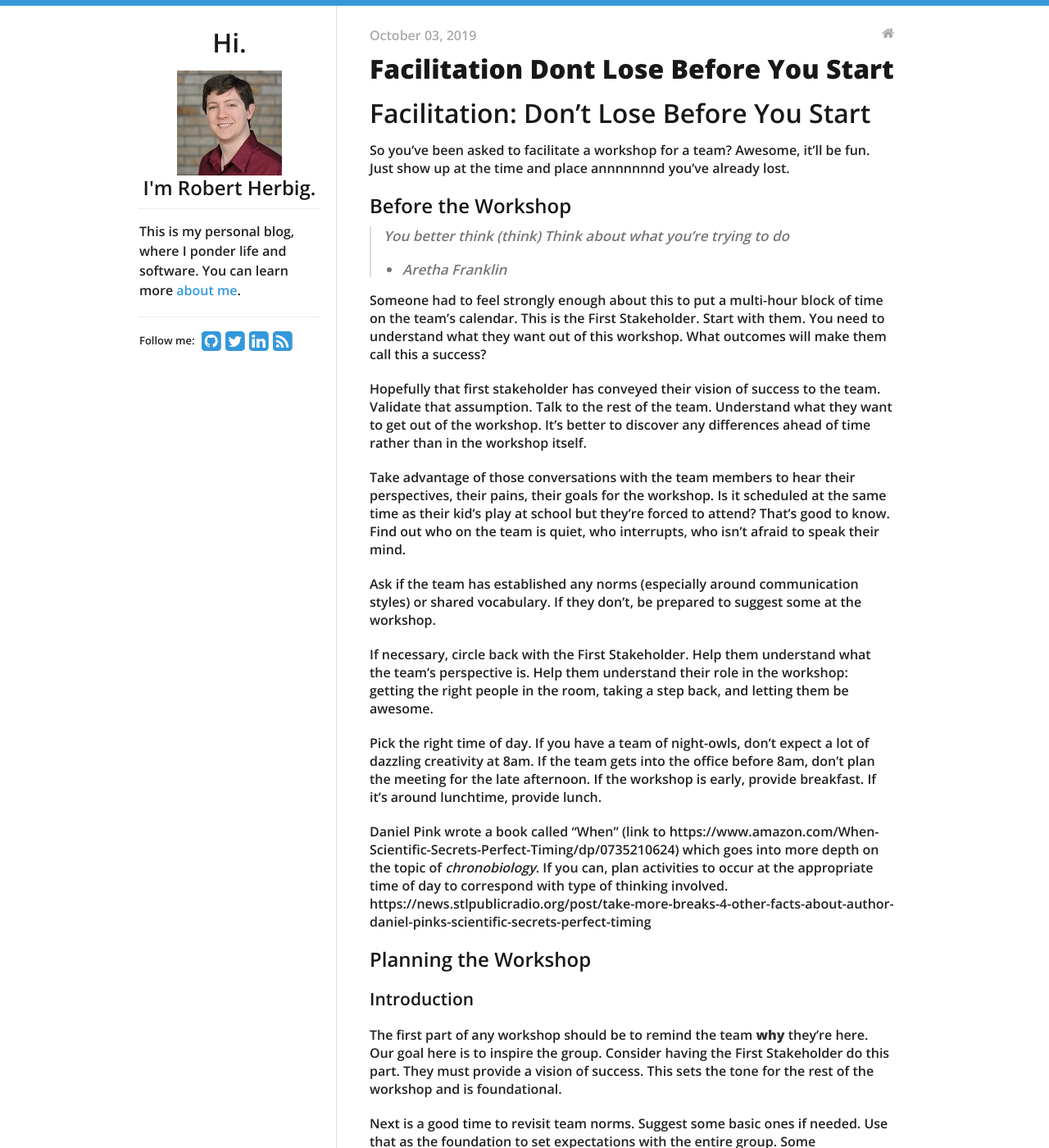
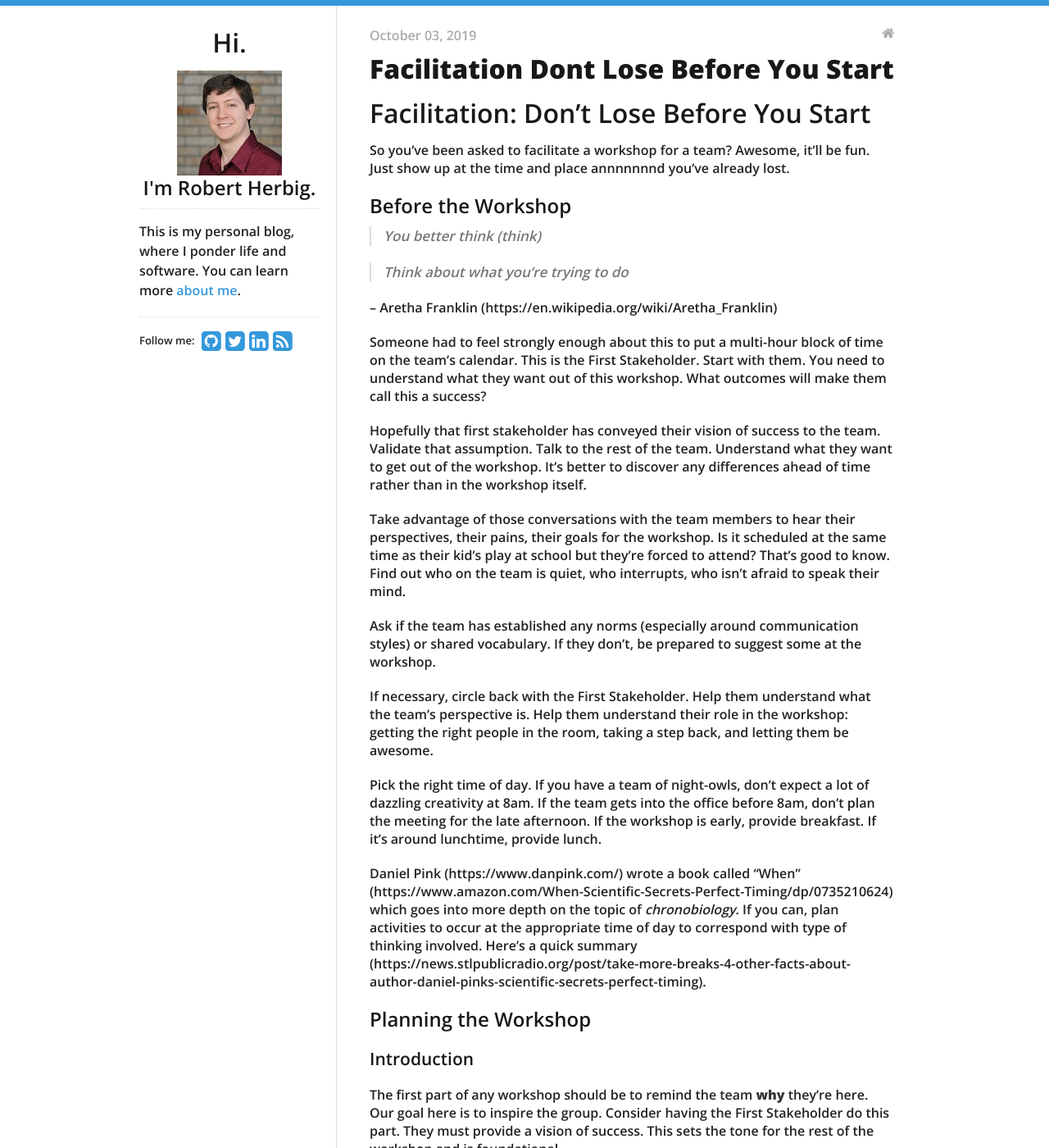
Before and after one commit to rpherbig/rpherbig.github.io, a Jekyll site: the page built from _posts/2019-10-03-facilitation-dont-lose-before-you-start.markdown, in a window 1280 px wide and 1400 px high. Shown: the whole window at 82% size. Built offline with Jekyll 4.4.1, drawn with Linux system fonts in a browser that asks for light colours; nearby versions of some CDN libraries; our own code applies the rules of GitHub Pages for plain Markdown files; part of the change alters nothing that is shown; some of the changed text lies outside the part shown.

Commit message:
Minor formatting fix, add a few notes

```diff
--- a/_posts/2019-10-03-facilitation-dont-lose-before-you-start.markdown
+++ b/_posts/2019-10-03-facilitation-dont-lose-before-you-start.markdown
@@ -5,8 +5,10 @@ So you've been asked to facilitate a workshop for a team? Awesome, it'll be fun.
 ## Before the Workshop
 
 > You better think (think)
+
 > Think about what you're trying to do
-- Aretha Franklin
+
+-- Aretha Franklin (https://en.wikipedia.org/wiki/Aretha_Franklin)
 
 Someone had to feel strongly enough about this to put a multi-hour block of time on the team's calendar. This is the First Stakeholder. Start with them. You need to understand what they want out of this workshop. What outcomes will make them call this a success?
 
@@ -20,7 +22,7 @@ If necessary, circle back with the First Stakeholder. Help them understand what
 
 Pick the right time of day. If you have a team of night-owls, don't expect a lot of dazzling creativity at 8am. If the team gets into the office before 8am, don't plan the meeting for the late afternoon. If the workshop is early, provide breakfast. If it's around lunchtime, provide lunch.
 
-Daniel Pink wrote a book called "When" (link to https://www.amazon.com/When-Scientific-Secrets-Perfect-Timing/dp/0735210624) which goes into more depth on the topic of _chronobiology_. If you can, plan activities to occur at the appropriate time of day to correspond with type of thinking involved. https://news.stlpublicradio.org/post/take-more-breaks-4-other-facts-about-author-daniel-pinks-scientific-secrets-perfect-timing
+Daniel Pink (https://www.danpink.com/) wrote a book called "When" (https://www.amazon.com/When-Scientific-Secrets-Perfect-Timing/dp/0735210624) which goes into more depth on the topic of _chronobiology_. If you can, plan activities to occur at the appropriate time of day to correspond with type of thinking involved. Here's a quick summary (https://news.stlpublicradio.org/post/take-more-breaks-4-other-facts-about-author-daniel-pinks-scientific-secrets-perfect-timing).
 
 ## Planning the Workshop
 
@@ -74,7 +76,8 @@ How involved you are in the after phase varies. In my experience, the best resul
 ## Key Takeaways
 
 > No campaign plan survives first contact with the enemy
-- Field Marshall Helmuth Graf von Moltke
+
+-- Field Marshal Helmuth Graf von Moltke (https://en.wikipedia.org/wiki/Helmuth_von_Moltke_the_Elder)
 
 Improvise, adapt, and overcome.
 
```
